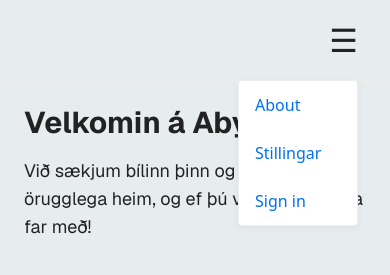
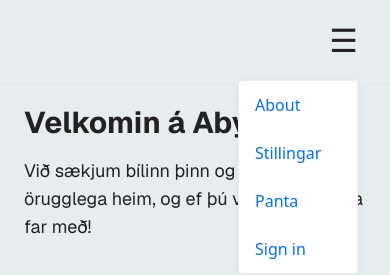
Before and after one commit to Abyrgi-is/Abyrgi.is, a Next.js app in the folder abyrgi.is/: page / in a window 390 px wide. Both pictures are taken after a click on the button "Toggle menu". Shown: the top 275 px of the page. Built offline with nearby package versions, Linux system fonts and the light colour scheme; no server answers.

Commit message:
Lagað authentication og bætt við panta takka fyrir authenticated user-a

```diff
--- a/abyrgi.is/src/app/Header.tsx
+++ b/abyrgi.is/src/app/Header.tsx
@@ -16,26 +16,45 @@ export function Header() {
 
   // Check authentication status
   useEffect(() => {
-    const checkAuth = async () => {
-      try {
-        // Use getCurrentUser from supabaseClient (works consistently)
-        const { user } = await supabaseClient.getCurrentUser();
-        const isAuth = !!user;
-        setUserAuthenticated(isAuth);
+    // Listen for auth state changes FIRST - this fires immediately with cached session
+    const { data: { subscription } } = supabase.auth.onAuthStateChange(async (event, session) => {
+      const isAuth = !!session?.user;
+      setUserAuthenticated(isAuth);
 
-        // Load roles if authenticated
-        if (user) {
-          const { data: rolesData } = await supabaseClient.getUserRole(user.id);
+      // Load roles on auth change
+      if (session?.user) {
+        supabaseClient.getUserRole(session.user.id).then(({ data: rolesData }) => {
           if (rolesData) {
             const roles = rolesData.map((r: any) => r?.roles?.role).filter(Boolean);
             setIsStaff(roles.includes('staff'));
             setIsDriver(roles.includes('driver'));
           }
+        });
+      } else {
+        setIsStaff(false);
+        setIsDriver(false);
+      }
+    });
+
+    // Also do an explicit check
+    const checkAuth = async () => {
+      try {
+        const { data: { session } } = await supabase.auth.getSession();
+        const isAuth = !!session?.user;
+        setUserAuthenticated(isAuth);
+
+        if (session?.user) {
+          supabaseClient.getUserRole(session.user.id).then(({ data: rolesData }) => {
+            if (rolesData) {
+              const roles = rolesData.map((r: any) => r?.roles?.role).filter(Boolean);
+              setIsStaff(roles.includes('staff'));
+              setIsDriver(roles.includes('driver'));
+            }
+          });
         } else {
           setIsStaff(false);
           setIsDriver(false);
         }
-
       } catch (error) {
         console.error("Auth check error:", error);
         setUserAuthenticated(false);
@@ -43,25 +62,6 @@ export function Header() {
     };
 
     checkAuth();
-
-    // Listen for auth state changes
-    const { data: { subscription } } = supabase.auth.onAuthStateChange(async (event, session) => {
-      const isAuth = !!session?.user;
-      setUserAuthenticated(isAuth);
-
-      // Load roles on auth change
-      if (session?.user) {
-        const { data: rolesData } = await supabaseClient.getUserRole(session.user.id);
-        if (rolesData) {
-          const roles = rolesData.map((r: any) => r?.roles?.role).filter(Boolean);
-          setIsStaff(roles.includes('staff'));
-          setIsDriver(roles.includes('driver'));
-        }
-      } else {
-        setIsStaff(false);
-        setIsDriver(false);
-      }
-    });
 
     return () => {
       subscription.unsubscribe();
@@ -104,6 +104,7 @@ export function Header() {
         <Link href="/about">About</Link>
         <Link href="/stillingar">Stillingar</Link>
         {userAuthenticated && <Link href="/minarsidur">Mínar Síður</Link>}
+        {userAuthenticated && <Link href="/stadsetnig">Panta</Link>}
         {isDriver && <Link href="/pickup">Pickup</Link>}
         {(isStaff || isDriver) && <Link href="/dropoff">Dropoff</Link>}
         {userAuthenticated ? (
@@ -170,6 +171,16 @@ export function Header() {
           Mínar Síður
         </Link>
         )}
+        <Link href="/stadsetnig"
+          style={{
+            display: "block",
+            padding: "0.75rem 1rem",
+            textDecoration: "none",
+            color: "#0070f3",
+          }}
+        onClick={() => setMenuOpen(false)}>
+          Panta
+        </Link>
         {userAuthenticated ? (
           <button
             onClick={() => {
```
